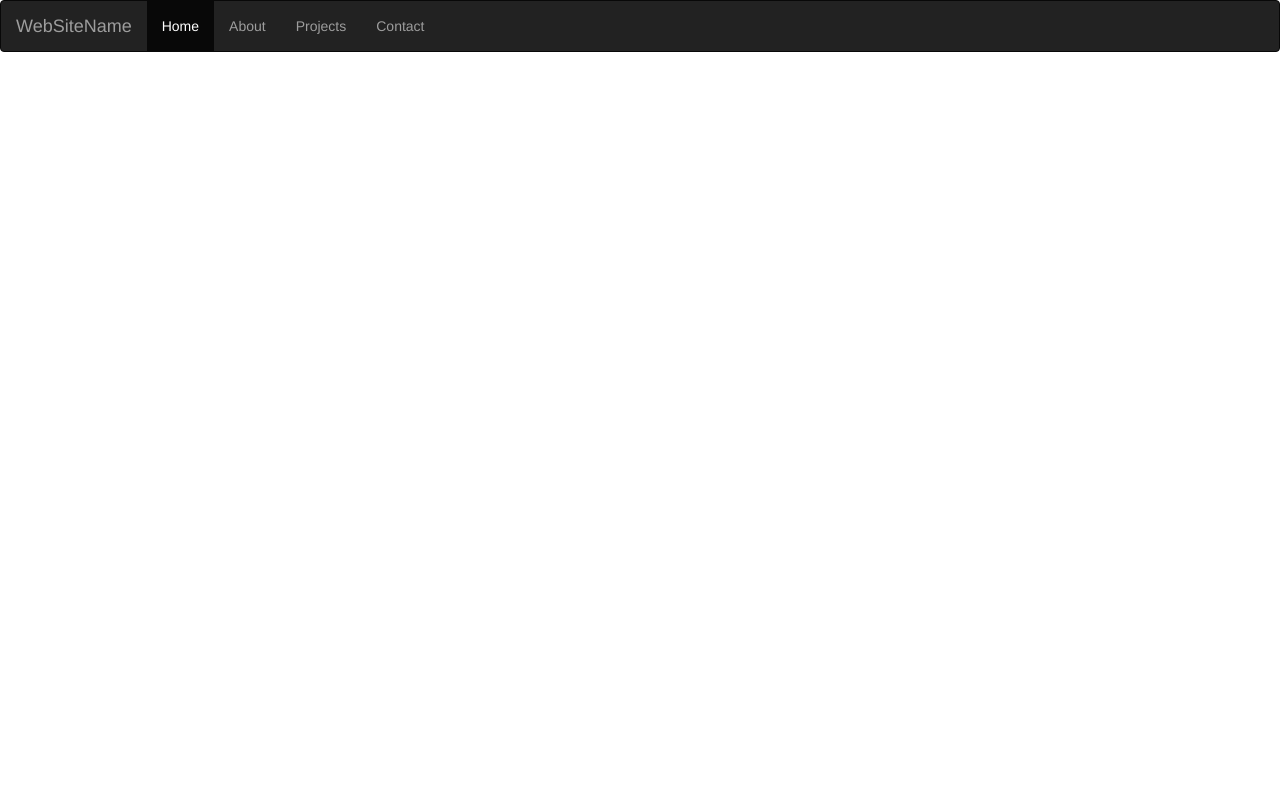
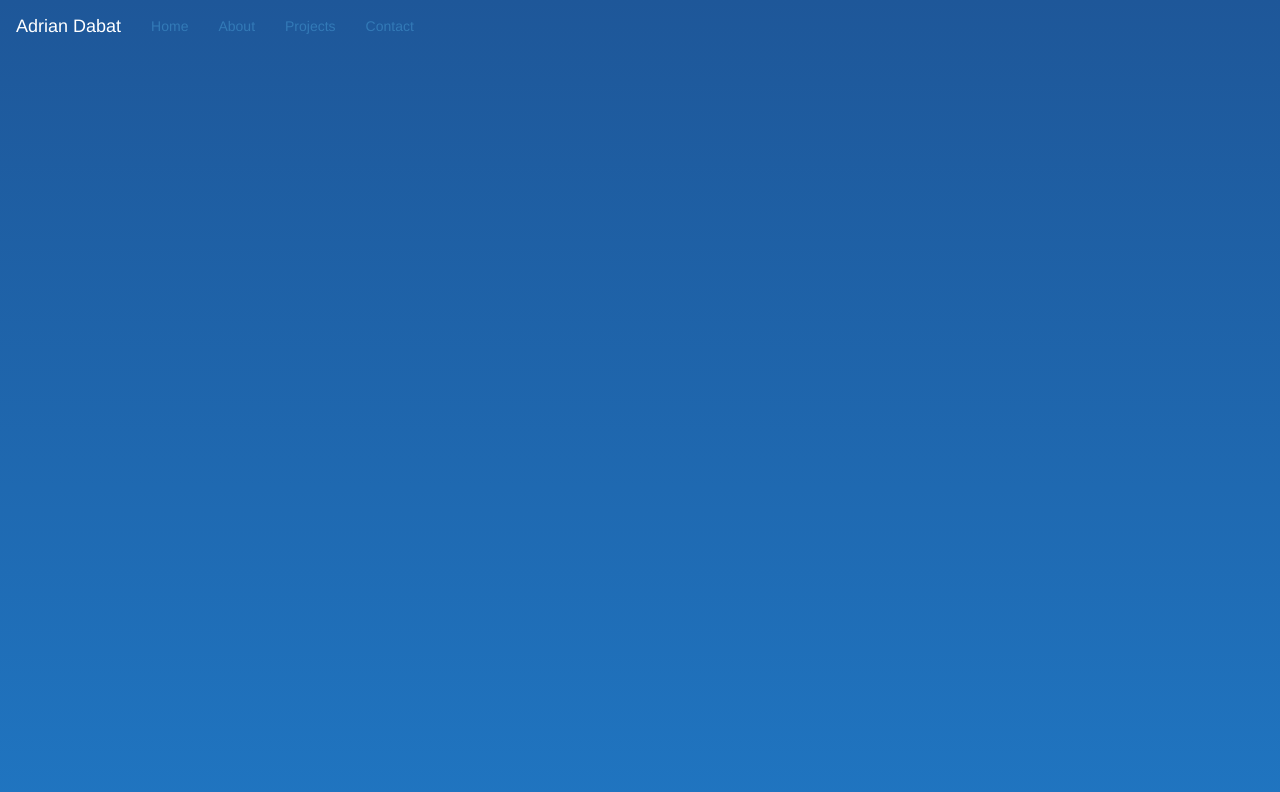
Before and after one commit to adabat64/adabat64.github.io, a plain HTML site: page index.html in a window 1280 px wide. Drawn offline with nearby package versions, Linux system fonts and the light colour scheme.

Commit message:
additional pages and styling

```diff
--- /dev/null
+++ b/css/site.css
@@ -0,0 +1,17 @@
+.navbar-brand{
+  color: white;
+}
+.active{
+  color: white;
+}
+
+body{
+    height: 1000px;
+    /* Permalink - use to edit and share this gradient: http://colorzilla.com/gradient-editor/#1e5799+0,207cca+100,7db9e8+100 */
+background: #1e5799; /* Old browsers */
+background: -moz-linear-gradient(top,  #1e5799 0%, #207cca 100%, #7db9e8 100%); /* FF3.6-15 */
+background: -webkit-linear-gradient(top,  #1e5799 0%,#207cca 100%,#7db9e8 100%); /* Chrome10-25,Safari5.1-6 */
+background: linear-gradient(to bottom,  #1e5799 0%,#207cca 100%,#7db9e8 100%); /* W3C, IE10+, FF16+, Chrome26+, Opera12+, Safari7+ */
+filter: progid:DXImageTransform.Microsoft.gradient( startColorstr='#1e5799', endColorstr='#7db9e8',GradientType=0 ); /* IE6-9 */
+background-repeat: no-repeat;
+}
--- a/index.html
+++ b/index.html
@@ -15,7 +15,7 @@
 </header>
 
 <body>
-  <nav class="navbar navbar-inverse">
+  <nav class="navbar navbar-fixed">
   <div class="container-fluid">
     <div class="navbar-header">
       <button type="button" class="navbar-toggle" data-toggle="collapse" data-target="#myNavbar">
@@ -23,14 +23,14 @@
         <span class="icon-bar"></span>
         <span class="icon-bar"></span>
       </button>
-      <a class="navbar-brand" href="#">WebSiteName</a>
+      <a class="navbar-brand" href="https://adabat64.github.io">Adrian Dabat</a>
     </div>
     <div class="collapse navbar-collapse" id="myNavbar">
       <ul class="nav navbar-nav">
-        <li class="active"><a href="#">Home</a></li>
+        <li class="active"><a href="https://adabat64.github.io">Home</a></li>
         <li><a href="https://adabat64.github.io/about.html">About</a></li>
-        <li><a href="#">Projects</a></li>
-        <li><a href="#">Contact</a></li>
+        <li><a href="https://adabat64.github.io/projects.html">Projects</a></li>
+        <li><a href="https://adabat64.github.io/contact.html">Contact</a></li>
       </ul>
     </nav>
 </body>
```
Also changed, not shown: contact.html (+41 -0 lines), about.html (added).
